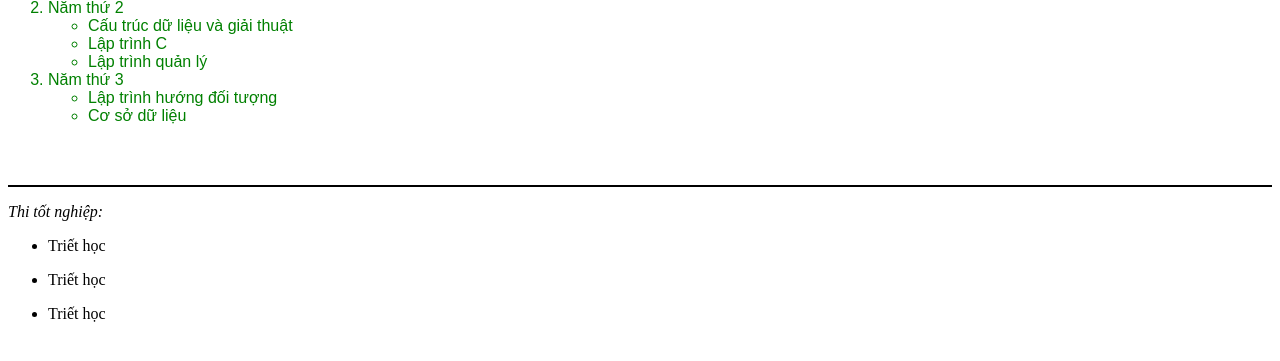
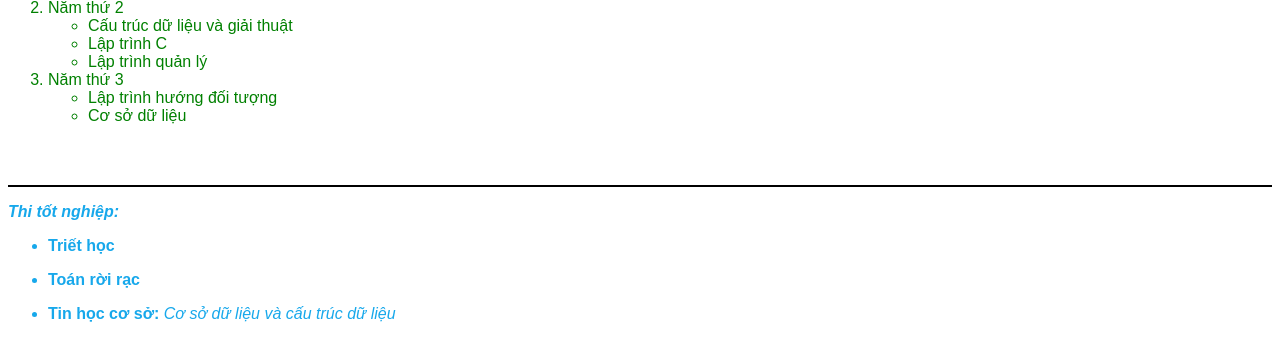
Before and after one commit to hoanguy2910/thietkeltweb-227480201120, a PHP site: page /hh.html in a window 1280 px wide. Shown: the part 293-654 px from the top of the page. Run offline with PHP 8.4, Linux system fonts and the light colour scheme.

Commit message:
up file 2

```diff
--- a/bài 2/hh.css
+++ b/bài 2/hh.css
@@ -19,3 +19,8 @@ font-family: Arial, Helvetica, sans-serif;
 font-size: 15;
 color: green;
 }
+.c{
+    font-family: Arial, Helvetica, sans-serif;
+font-size: 15;
+color: rgb(23, 168, 235);
+}
--- a/bài 2/hh.html
+++ b/bài 2/hh.html
@@ -73,21 +73,23 @@
     </div>
     <br><br>
     <hr color="black" size="2">
-<p><i>Thi tốt nghiệp:</i></p>
+    <div class="c">
+<p><i><b>Thi tốt nghiệp:</b></i></p>
     <ul>
         <li>
-            Triết học
+            <b>Triết học</b>
         </li>
     </ul>
     <ul>
         <li>
-            Triết học
+            <B>Toán rời rạc</B>
         </li>
     </ul>
     <ul>
         <li>
-            Triết học
+            <b>Tin học cơ sở:</b> <i>Cơ sở dữ liệu và cấu trúc dữ liệu</i>
         </li>
     </ul>
+</div>
 </body>
 </html>
```
